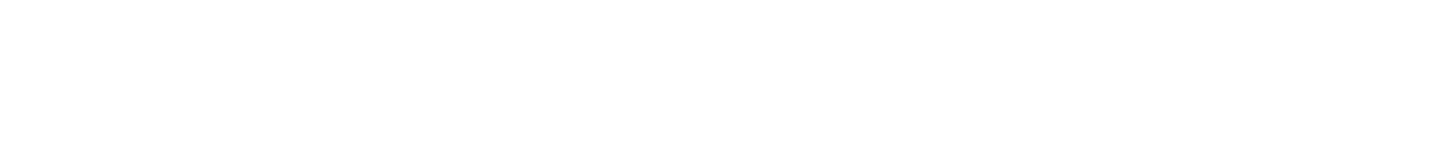
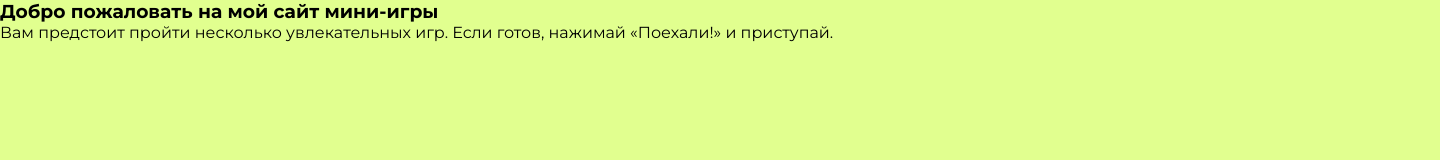
Before and after one commit to olgamachulnaya-byte/helloworld, a plain HTML site: page idex.html in a window 1280 px wide. Shown: the whole page, 1440 px wide, since content can reach past the window. Drawn offline with Linux system fonts and the light colour scheme.

Commit message:
Добавила файл стилей

```diff
--- a/idex.html
+++ b/idex.html
@@ -4,14 +4,20 @@
     <meta charset="UTF-8">
     <meta name="viewport" content="width=device-width, initial-scale=1.0">
     <title>Mini-igra</title>
+    <link rel="preconnect" href="https://fonts.googleapis.com">
+    <link rel="preconnect" href="https://fonts.gstatic.com" crossorigin>
+    <link href="https://fonts.googleapis.com/css2?family=Montserrat:ital,wght@0,100..900;1,100..900&display=swap" rel="stylesheet">
+    <link rel="stylesheet" href="style.css">
 </head>
 <body>
     <main>
-       <header>
+      <section class="hero-page">
+       <section class="hero-page__content">
+         <h1 class="hero-page__title">Добро пожаловать на мой сайт мини-игры</h1>
+         <p class="hero-page__subtitle">Вам предстоит пройти несколько увлекательных игр. Если готов, нажимай «Поехали!» и приступай.</p>
+       </section>
 
-
-       </header>
-
+      </section>
 
     </main>
 
--- /dev/null
+++ b/style.scss
@@ -0,0 +1,29 @@
+* {
+  margin: 0;
+  padding: 0;
+}
+
+a {
+  text-decoration: none;
+}
+
+a,
+input,
+button {
+  font-family: "Montserrat", sans-serif;
+}
+
+body {
+  font-family: "Montserrat", sans-serif;
+  font-size: 16px;
+}
+
+.center {
+  padding-left: calc(50% - 600px);
+  padding-right: calc(50% - 600px);
+}
+.hero-page {
+    width: 1440px;
+height: 800px;
+background: rgba(225, 255, 143, 1);
+}
```
Also changed, not shown: style.css (added), 1 other file.
